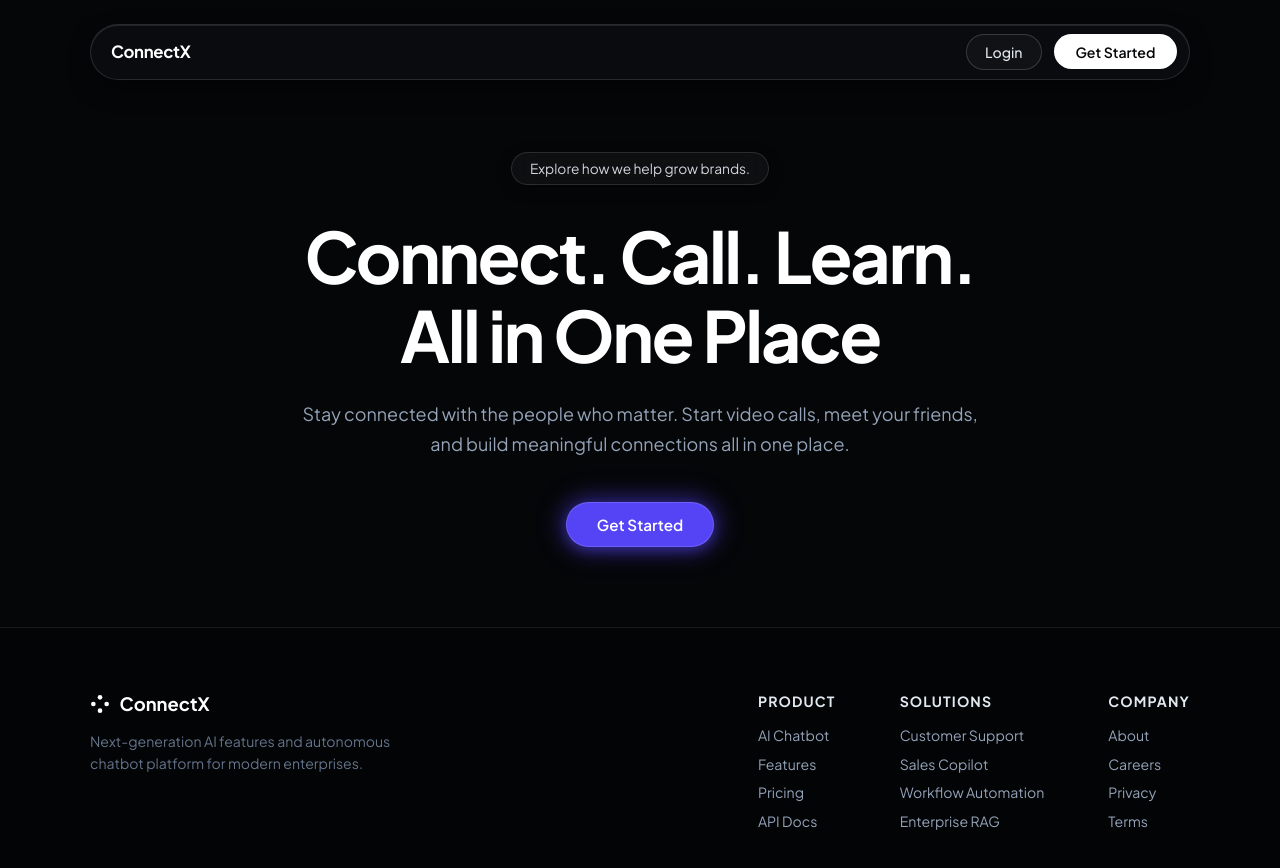
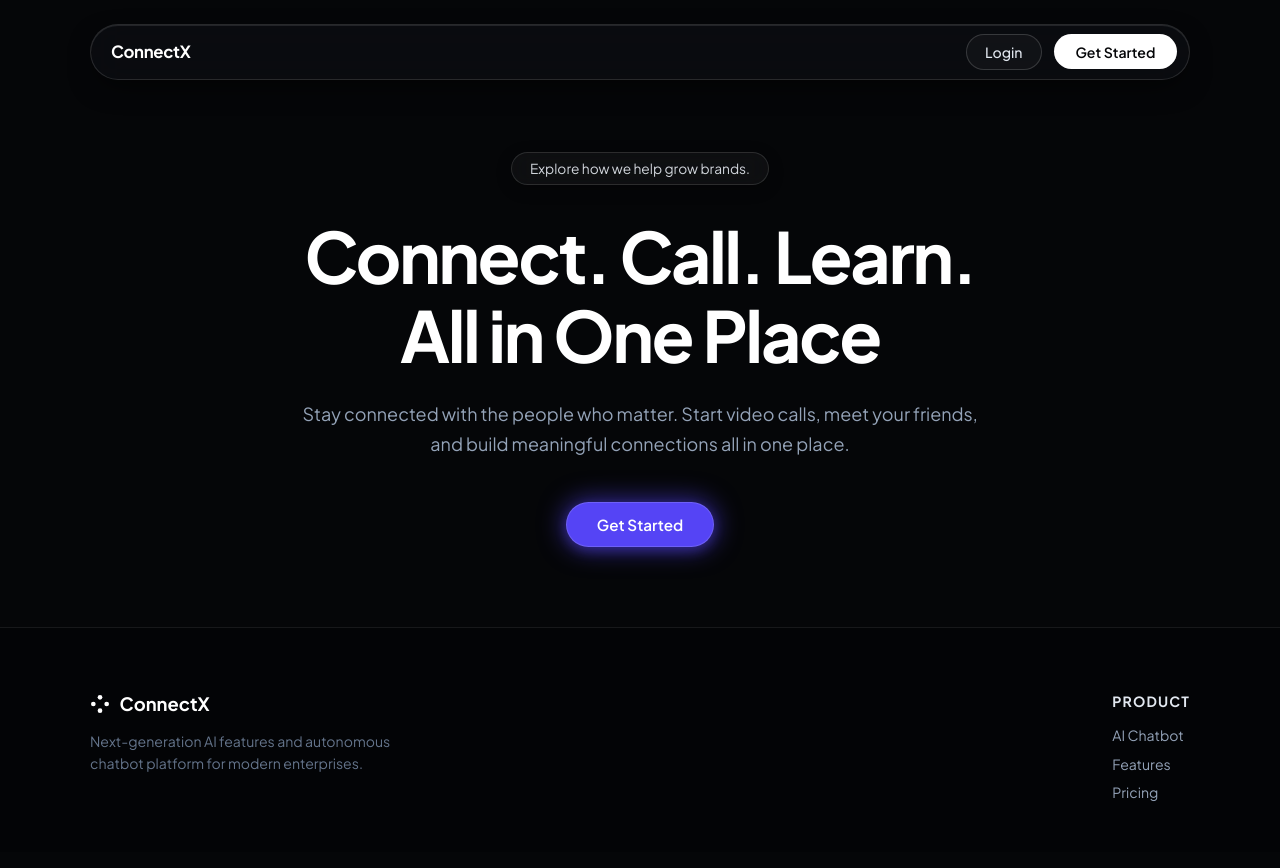
Before and after one commit to ytsubhadip/ConnectX, a React (Vite) app in the folder frontend/: page / in a window 1280 px wide. Shown: the top 868 px of the page. Built offline with nearby package versions, Linux system fonts and the light colour scheme.

Commit message:
remove footer

```diff
--- a/frontend/src/pages/Home/Home.jsx
+++ b/frontend/src/pages/Home/Home.jsx
@@ -97,22 +97,9 @@ function Home() {
               <a href="#ai-chatbot">AI Chatbot</a>
               <a href="#features">Features</a>
               <a href="#pricing">Pricing</a>
-              <a href="#docs">API Docs</a>
             </div>
-            <div className="footer-col">
-              <h4>Solutions</h4>
-              <a href="#support">Customer Support</a>
-              <a href="#analytics">Sales Copilot</a>
-              <a href="#automation">Workflow Automation</a>
-              <a href="#rag">Enterprise RAG</a>
-            </div>
-            <div className="footer-col">
-              <h4>Company</h4>
-              <a href="#about">About</a>
-              <a href="#careers">Careers</a>
-              <a href="#privacy">Privacy</a>
-              <a href="#terms">Terms</a>
-            </div>
+
+
           </div>
         </div>
 
```
